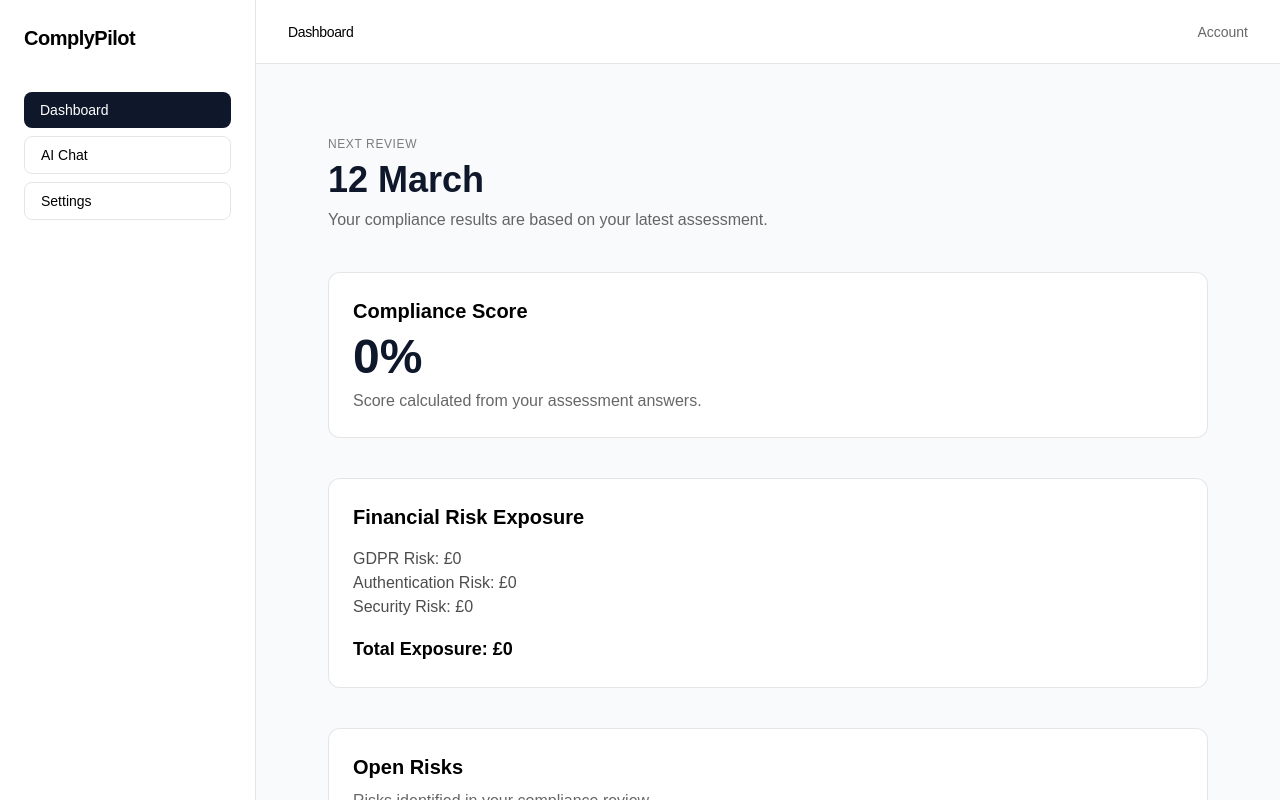
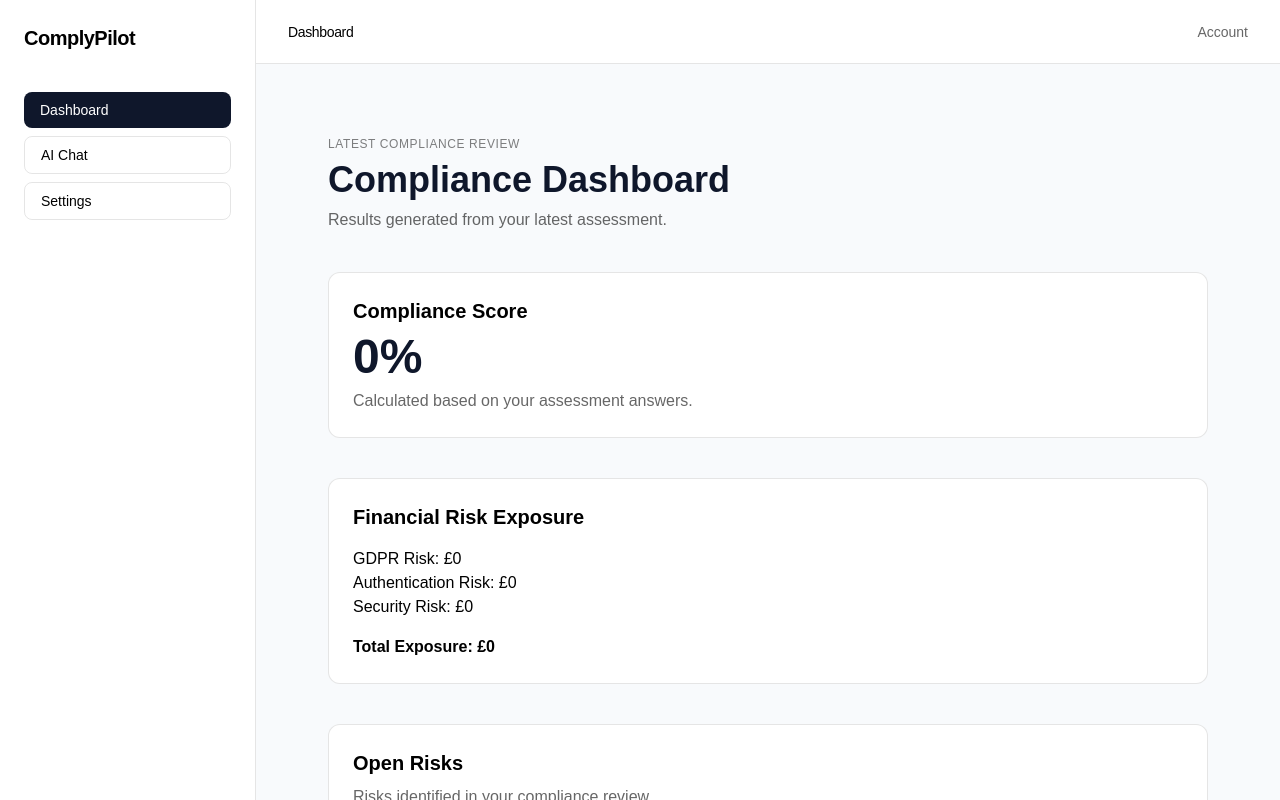
Before and after one commit to abdisamad9009-dot/complypilot-frontend, a Next.js app: page /dashboard in a window 1280 px wide. Shown: the top 800 px of the page. Built offline with nearby package versions, Linux system fonts and the light colour scheme.

Commit message:
Update page.tsx

```diff
--- a/app/dashboard/page.tsx
+++ b/app/dashboard/page.tsx
@@ -4,13 +4,14 @@ import { useSearchParams } from "next/navigation"
 import Link from "next/link"
 
 export default function Dashboard() {
+
   const searchParams = useSearchParams()
 
-  const score = searchParams.get("score") || 0
-  const gdpr = searchParams.get("gdpr") || 0
-  const auth = searchParams.get("auth") || 0
-  const security = searchParams.get("security") || 0
-  const total = searchParams.get("total") || 0
+  const score = searchParams.get("score") ?? "0"
+  const gdpr = searchParams.get("gdpr") ?? "0"
+  const auth = searchParams.get("auth") ?? "0"
+  const security = searchParams.get("security") ?? "0"
+  const total = searchParams.get("total") ?? "0"
 
   return (
     <div className="p-8 space-y-10">
@@ -18,15 +19,15 @@ export default function Dashboard() {
       {/* Header */}
       <div>
         <p className="text-xs uppercase tracking-wider text-black/50">
-          Next Review
+          Latest Compliance Review
         </p>
 
         <h2 className="text-4xl font-bold mt-2 text-slate-900">
-          12 March
+          Compliance Dashboard
         </h2>
 
         <p className="text-black/60 mt-2">
-          Your compliance results are based on your latest assessment.
+          Results generated from your latest assessment.
         </p>
       </div>
 
@@ -41,7 +42,7 @@ export default function Dashboard() {
         </div>
 
         <p className="text-black/60 mt-2">
-          Score calculated from your assessment answers.
+          Calculated based on your assessment answers.
         </p>
       </div>
 
@@ -51,19 +52,11 @@ export default function Dashboard() {
           Financial Risk Exposure
         </h2>
 
-        <p className="text-black/70">
-          GDPR Risk: £{gdpr}
-        </p>
+        <p>GDPR Risk: £{gdpr}</p>
+        <p>Authentication Risk: £{auth}</p>
+        <p>Security Risk: £{security}</p>
 
-        <p className="text-black/70">
-          Authentication Risk: £{auth}
-        </p>
-
-        <p className="text-black/70">
-          Security Risk: £{security}
-        </p>
-
-        <div className="mt-4 font-bold text-lg">
+        <div className="mt-4 font-bold">
           Total Exposure: £{total}
         </div>
       </div>
@@ -104,7 +97,7 @@ export default function Dashboard() {
 
       {/* Documents */}
       <div className="bg-white border border-black/10 rounded-xl p-6">
-        <h2 className="text-xl font-semibold tracking-tight mb-2">
+        <h2 className="text-xl font-semibold mb-2">
           Documents
         </h2>
 
@@ -113,7 +106,7 @@ export default function Dashboard() {
         </p>
 
         <Link href="/documents">
-          <button className="bg-slate-900 text-white px-4 py-2 rounded-lg hover:bg-slate-800 transition duration-200">
+          <button className="bg-slate-900 text-white px-4 py-2 rounded-lg hover:bg-slate-800 transition">
             Open document center →
           </button>
         </Link>
```
